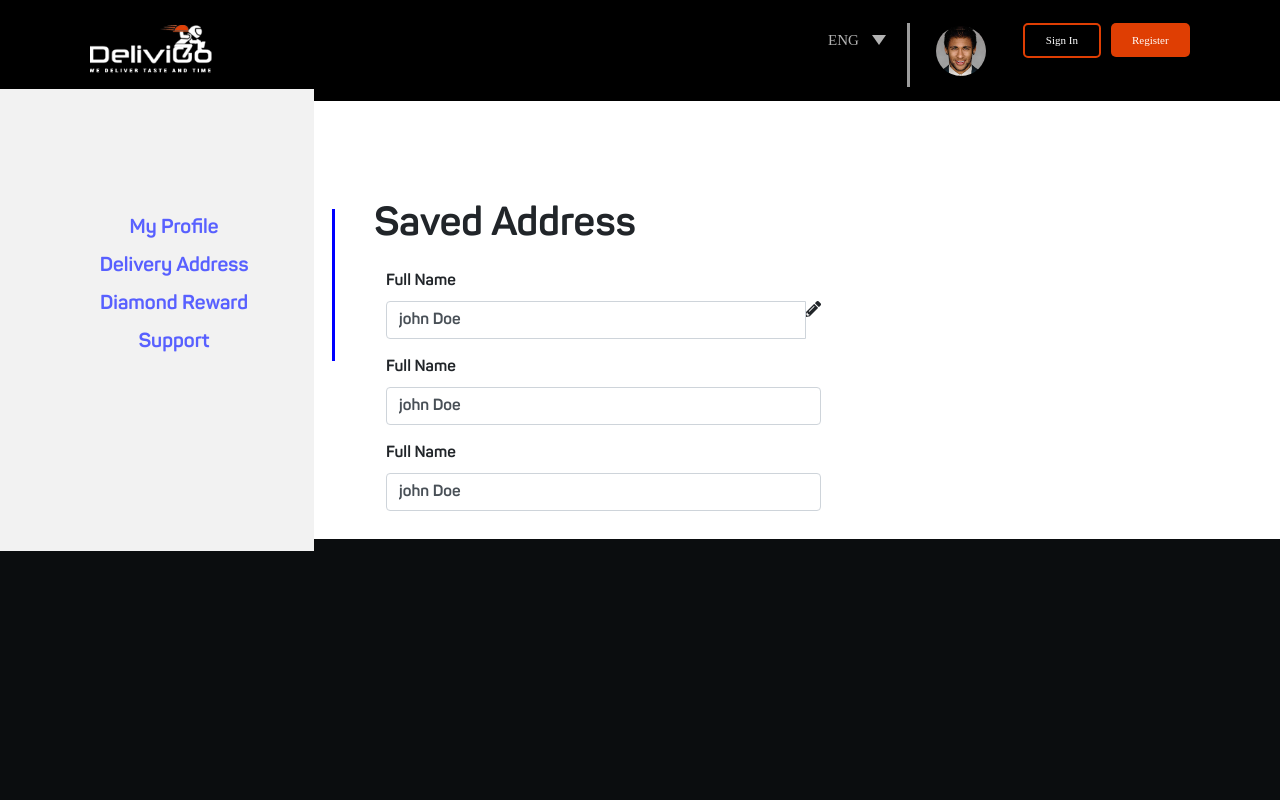
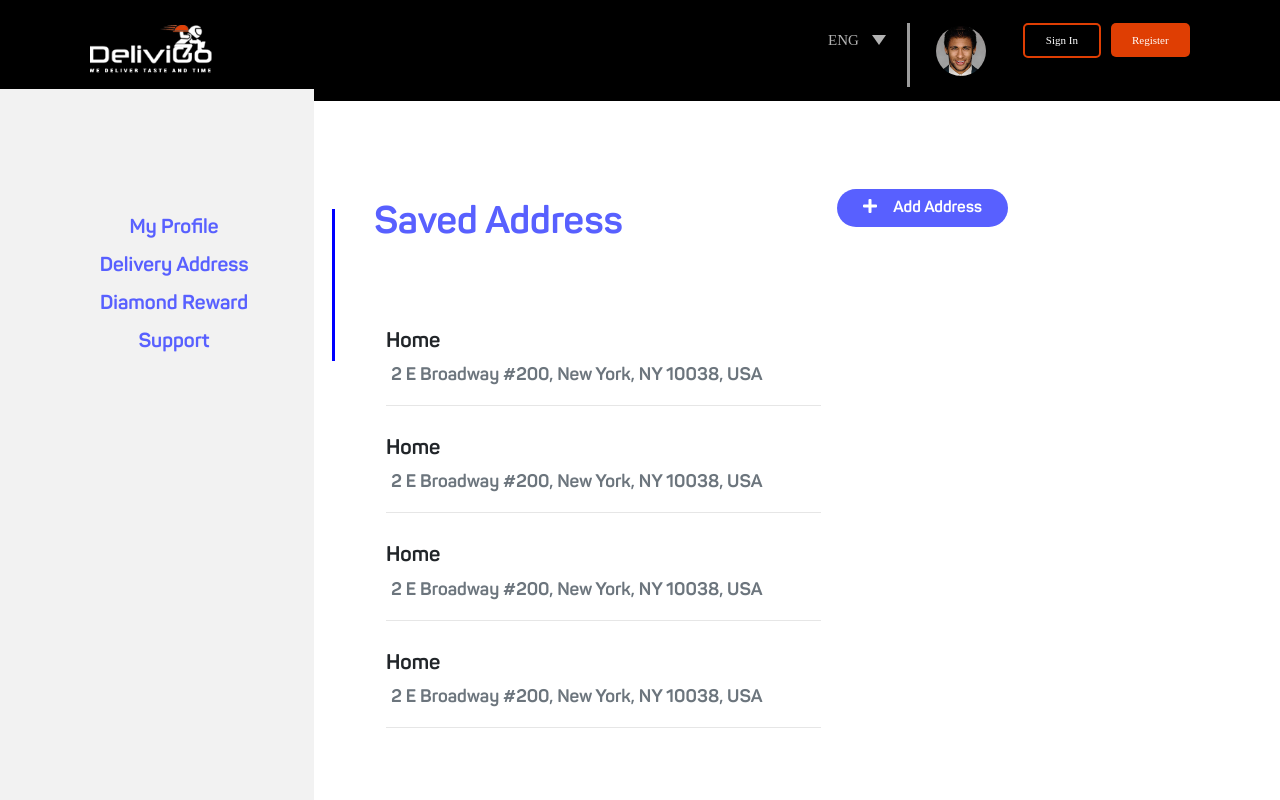
Before and after one commit to Adeel-Gill/web-delivigo, a Vue app: page /delivery in a window 1280 px wide. Shown: the top 800 px of the page. Built offline with nearby package versions, Linux system fonts and the light colour scheme; what v-show-slide would draw is missing.

Commit message:
update friday

```diff
--- a/src/components/User/DeliveryAddress.vue
+++ b/src/components/User/DeliveryAddress.vue
@@ -1,27 +1,71 @@
 @@ -0,0 +1,15 @@
 <template>
-    <div class="pl-5 m-top">
+    <div class="pl-5 m-top m-bottom">
+        <div class="row">
+        <div class="col-md-8">
         <h1 class="profile-heading">Saved Address</h1>
+        </div>
+            <div class="col-md-4">
+                <button type="submit" class="btn btn-submit"><i class="fas fa-plus mr-3"></i>Add Address</button>
+            </div>
+        </div>
         <div class="col-md-8">
-            <form action="" class="myProfile">
+            <div class="address-block">
+                <h6 class="address-heading">Home</h6>
+                <p class="address-par text-muted">2 E Broadway #200, New York, NY 10038, USA</p>
+            </div>
+
+            <div class="address-block">
+                <h6 class="address-heading">Home</h6>
+                <p class="address-par text-muted">2 E Broadway #200, New York, NY 10038, USA</p>
+            </div>
+            <div class="address-block">
+                <h6 class="address-heading">Home</h6>
+                <p class="address-par text-muted">2 E Broadway #200, New York, NY 10038, USA</p>
+            </div>
+            <div class="address-block">
+                <h6 class="address-heading">Home</h6>
+                <p class="address-par text-muted">2 E Broadway #200, New York, NY 10038, USA</p>
+            </div>
+
+            <!--<form action="" class="myProfile">
                 <div class="form-group">
-                    <label for="home">Full Name</label>
+                    <label for="home">Home</label>
                     <div class="input-group">
-                        <input type="text" class="form-control" value="john Doe" id="home">
+                        <input type="text" class="form-control" value="2 E Broadway #200, New York, NY 10038, USA" id="home">
                         <div class="input-group-append">
                             <i class="fa fa-pencil-alt"></i>
                         </div>
                     </div>
                 </div>
                 <div class="form-group">
-                    <label for="office">Full Name</label>
-                    <input type="text" class="form-control" value="john Doe" id="office">
+                    <label for="office">Office</label>
+                    <div class="input-group">
+                        <input type="text" class="form-control" value="2 E Broadway #200, New York, NY 10038, USA" id="office">
+                        <div class="input-group-append">
+                            <i class="fa fa-pencil-alt"></i>
+                        </div>
+                    </div>
                 </div>
                 <div class="form-group">
-                    <label for="home2">Full Name</label>
-                    <input type="text" class="form-control" value="john Doe" id="home2">
+                    <label for="home2">Home2</label>
+                    <div class="input-group">
+                        <input type="text" class="form-control" value="2 E Broadway #200, New York, NY 10038, USA" id="home2">
+                        <div class="input-group-append">
+                            <i class="fa fa-pencil-alt"></i>
+                        </div>
+                    </div>
                 </div>
-            </form>
+                <div class="form-group">
+                    <label for="home3">Home3</label>
+                    <div class="input-group">
+                        <input type="text" class="form-control" value="2 E Broadway #200, New York, NY 10038, USA" id="home3">
+                        <div class="input-group-append">
+                            <i class="fa fa-pencil-alt"></i>
+                        </div>
+                    </div>
+                </div>
+            </form>-->
         </div>
     </div>
 </template>
@@ -33,5 +77,67 @@
 </script>
 
 <style scoped>
+    @font-face {
+        font-family: pantonb;
+        src:url("../../assets/fonts/Panton-Bold.ttf");
+    }
+    .row{
+        font-family:pantonb ;
+    }
+    .m-top{
+        margin-top: 100px;
+    }
+    .m-bottom{
+        margin-bottom: 100px;
+    }
+    .col-md-4{
+        padding: 0;
+    }
+    .profile-heading{
+        color: #5860ff;
+        font-size: 38px;
+        margin-bottom: 50px;
+    }
+    .address-block{
+        border-bottom: 1px solid #e6e6e6;
+        margin-bottom: 30px;
+    }
+    .address-block h6{
+        font-size: 21px;
+        margin-top: 20px;
+    }
+    .address-block p{
+        font-size: 18px;
+        padding-left: 5px;
+    }
+    /*.input-group-append{*/
+    /*    !*color: #1c0095;*!*/
+    /*    margin-right: 30px;*/
+    /*}*/
+    .button .btn-submit{
+        margin-right: 50px;
+        background-color: #5860ff;
+        color: white;
 
+    }
+    .button .btn-cancel{
+        border: 2px solid #5860ff;
+        color: #5860ff;
+    }
+    .button{
+        margin-top: 50px;
+        margin-bottom: 100px;
+    }
+    .button button{
+        border-radius: 30px;
+        width: 150px;
+    }
+    .btn-submit{
+        background-color: #5860ff;
+        color: white;
+        border-radius: 30px;
+        /*width: 150px;*/
+        padding-right: 25px;
+        padding-left: 25px;
+    }
 </style>
--- a/src/components/User/Profile.vue
+++ b/src/components/User/Profile.vue
@@ -1,29 +1,30 @@
 <template>
     <div class="pl-5 m-top">
-        <h1 class="profile-heading">My Profile</h1>
+        <h1 class="profile-heading d-inline">My Profile</h1>
+        <a href="#" class="edit-btn"><i class="fa fa-pencil-alt"></i></a>
         <div class="row">
             <div class="col-md-8">
                 <!--                    <app-profile></app-profile>-->
                 <form action="" class="myProfile">
                     <div class="form-group">
                         <label for="fullname">Full Name</label>
-                        <input type="text" class="form-control" value="john Doe" id="fullname">
+                        <input type="text" class="form-control" value="john Doe" disabled id="fullname">
                     </div>
                     <div class="form-group">
                         <label for="number">Mobile Number</label>
-                        <input type="text" class="form-control" value="99199929922" id="number">
+                        <input type="text" class="form-control" value="99199929922" disabled id="number">
                     </div>
                     <div class="form-group">
                         <label for="email">Email</label>
-                        <input type="email" class="form-control" value="abc@mail.com" id="email">
+                        <input type="email" class="form-control" value="abc@mail.com" disabled id="email">
                     </div>
                     <div class="form-group">
                         <label for="npwd">New Password</label>
-                        <input type="password" class="form-control" value="12345654" id="npwd">
+                        <input type="password" class="form-control" value="12345654" disabled id="npwd">
                     </div>
                     <div class="form-group">
                         <label for="cpwd">Confirm Password</label>
-                        <input type="password" class="form-control" value="12345654" id="cpwd">
+                        <input type="password" class="form-control" value="12345654" disabled id="cpwd">
                     </div>
                     <div class="button">
                         <button type="submit" class="btn btn-submit">Save</button>
@@ -57,36 +58,11 @@
     .row{
         font-family:pantonb ;
     }
-    a.nav-link{
-        font-family: pantonb;
-    }
     .m-top{
         margin-top: 100px;
     }
-    .nav-color{
-        background-color: #f2f2f2;
-    }
-    .nav-item a{
-        color: #000000;
-        font-size: 20px;
-    }
     .col-md-4{
         padding: 0;
-    }
-    .nav-item{
-        width: 319px;
-        /*margin: 0 auto;*/
-        text-align: center;
-    }
-    .active{
-        border-right: 3px solid blue;
-    }
-    .active a{
-        color: #5860ff;
-    }
-    .nav-item a:hover{
-        /*border-right: 2px solid blue;*/
-        color: #5860ff;
     }
     .profile-heading{
         color: #5860ff;
@@ -98,12 +74,14 @@
     /*}*/
     .form-group label{
         font-size: 21px;
+        margin-top: 20px;
     }
     .myProfile input{
         border: 0;
         border-bottom: 1px solid #e6e6e6;
         border-radius: 0;
         font-size: 18px;
+        background:none;
     }
     .myProfile input:focus{
         border-bottom: 1px solid #5860ff;
@@ -130,4 +108,12 @@
         box-shadow: none;
         -webkit-box-shadow: none;
     }
+    .edit-btn i{
+        margin-left:20px ;
+        font-size: 25px;
+        color: #9c9c9c;
+    }
+    .edit-btn i:hover{
+        color: #5860ff;
+    }
 </style>
--- a/src/components/User/SideNav.vue
+++ b/src/components/User/SideNav.vue
@@ -47,17 +47,12 @@
         font-family: pantonb;
         src:url("../../assets/fonts/Panton-Bold.ttf");
     }
-    .row{
-        font-family:pantonb ;
-    }
+
     a.nav-link{
         font-family: pantonb;
     }
     .m-top{
         margin-top: 100px;
-    }
-    .nav-color{
-        background-color: #f2f2f2;
     }
     .nav-item a{
         color: #000000;
@@ -81,46 +76,4 @@
         /*border-right: 2px solid blue;*/
         color: #5860ff;
     }
-    .profile-heading{
-        color: #5860ff;
-        font-size: 38px;
-        margin-bottom: 50px;
-    }
-    /*.myProfile{*/
-    /*    margin-top: 50px;*/
-    /*}*/
-    .form-group label{
-        font-size: 21px;
-    }
-    .myProfile input{
-        border: 0;
-        border-bottom: 1px solid #e6e6e6;
-        border-radius: 0;
-        font-size: 18px;
-    }
-    .myProfile input:focus{
-        border-bottom: 1px solid #5860ff;
-    }
-    .button .btn-submit{
-        margin-right: 50px;
-        background-color: #5860ff;
-        color: white;
-
-    }
-    .button .btn-cancel{
-        border: 2px solid #5860ff;
-        color: #5860ff;
-    }
-    .button{
-        margin-top: 50px;
-        margin-bottom: 100px;
-    }
-    .button button{
-        border-radius: 30px;
-        width: 150px;
-    }
-    .form-control:focus{
-        box-shadow: none;
-        -webkit-box-shadow: none;
-    }
 </style>
--- a/src/components/User/User.vue
+++ b/src/components/User/User.vue
@@ -58,77 +58,15 @@
     .row{
         font-family:pantonb ;
     }
-    a.nav-link{
-        font-family: pantonb;
-    }
     .m-top{
         margin-top: 100px;
     }
     .nav-color{
         background-color: #f2f2f2;
     }
-    .nav-item a{
-        color: #000000;
-        font-size: 20px;
-    }
+
     .col-md-4{
         padding: 0;
     }
-    .nav-item{
-        width: 319px;
-        /*margin: 0 auto;*/
-        text-align: center;
-    }
-    .active{
-        border-right: 3px solid blue;
-    }
-    .active a{
-        color: #5860ff;
-    }
-    .nav-item a:hover{
-        /*border-right: 2px solid blue;*/
-        color: #5860ff;
-    }
-    .profile-heading{
-        color: #5860ff;
-        font-size: 38px;
-        margin-bottom: 50px;
-    }
-    /*.myProfile{*/
-    /*    margin-top: 50px;*/
-    /*}*/
-    .form-group label{
-        font-size: 21px;
-    }
-    .myProfile input{
-        border: 0;
-        border-bottom: 1px solid #e6e6e6;
-        border-radius: 0;
-        font-size: 18px;
-    }
-    .myProfile input:focus{
-        border-bottom: 1px solid #5860ff;
-    }
-    .button .btn-submit{
-        margin-right: 50px;
-        background-color: #5860ff;
-        color: white;
 
-    }
-    .button .btn-cancel{
-        border: 2px solid #5860ff;
-        color: #5860ff;
-    }
-    .button{
-        margin-top: 50px;
-        margin-bottom: 100px;
-    }
-    .button button{
-        border-radius: 30px;
-        width: 150px;
-    }
-    .form-control:focus{
-        box-shadow: none;
-        -webkit-box-shadow: none;
-    }
 </style>
```
